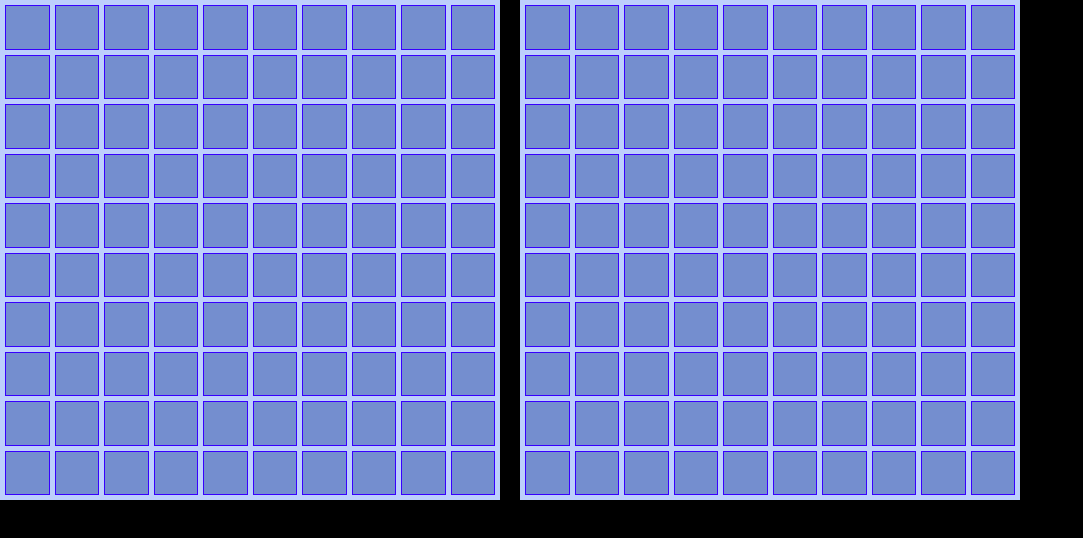
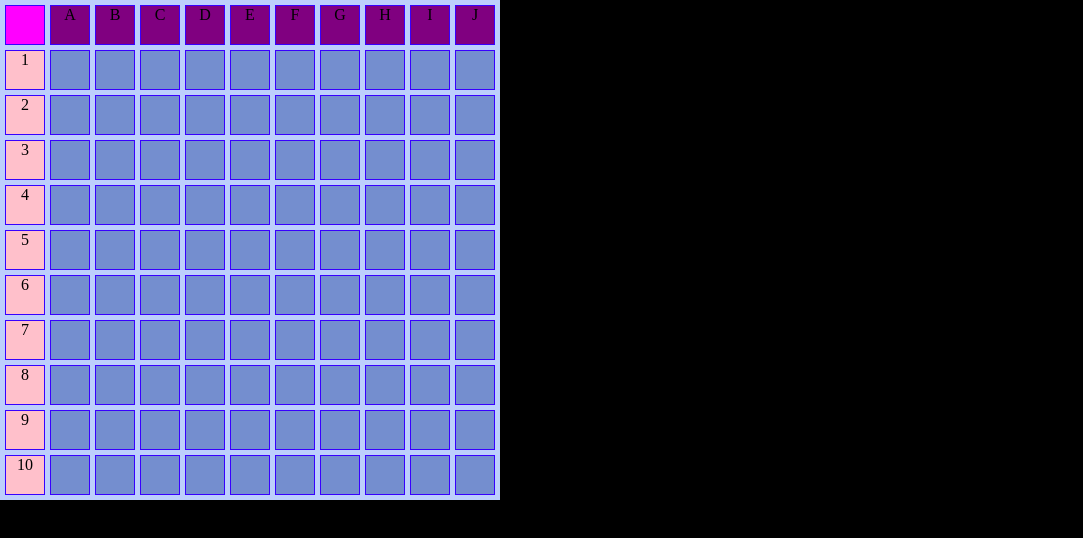
Before and after one commit to LuGodi/battleship-project, a website built with webpack: page dist/index.html in a window 1280 px wide. Shown: the whole page, without its empty margins (0-1083 px from the left). Built offline with nearby package versions, Linux system fonts and the light colour scheme.

Commit message:
Add board labels for better coordinate reading

```diff
--- a/src/board.css
+++ b/src/board.css
@@ -4,6 +4,55 @@
 }
 
 .board-container {
+  counter-reset: column;
+  counter-reset: row;
+  background-color: rgb(189, 207, 252);
+  height: 500px;
+  width: 500px;
+  display: grid;
+  grid-template-columns: repeat(11, 1fr);
+  grid-template-rows: repeat(11, 1fr);
+  gap: 5px;
+  padding: 5px;
+}
+.board-container > div {
+  border: 1px solid rgb(55, 0, 255);
+  background-color: rgb(116, 142, 207);
+}
+
+.board-container > [data-column="0"]:not([data-row="0"])::before {
+  content: counter(row);
+  display: block;
+  text-align: center;
+
+  background-color: pink;
+  height: 100%;
+  /* grid-column: attr(data-column);
+  grid-row: attr(data-column); */
+}
+.board-container > [data-row="0"]:not([data-column="0"]) {
+  counter-increment: column;
+}
+.board-container > [data-column="0"]:not([data-row="0"]) {
+  counter-increment: row;
+}
+.board-container > [data-row="0"]:not([data-column="0"])::before {
+  content: counter(column, upper-alpha);
+  display: block;
+  height: 100%;
+  text-align: center;
+  background-color: purple;
+}
+.board-container > [data-row="0"][data-column="0"] {
+  background-color: magenta;
+}
+
+/* .board-column-indicators {
+  grid-area: columnHeaders;
+  grid-row: 1/-1;
+}
+.board-row-indicator,
+.board-column-indicator {
   background-color: rgb(189, 207, 252);
   height: 500px;
   width: 500px;
@@ -13,15 +62,7 @@
   gap: 5px;
   padding: 5px;
 }
-.board-container > div {
-  border: 1px solid rgb(55, 0, 255);
-  background-color: rgb(116, 142, 207);
-}
-.board-column-indicators {
-  grid-area: columnHeaders;
-  grid-row: 1/-1;
-}
 .board-row-indicators {
   grid-area: rowHeaders;
   grid-column: 1/-1;
-}
+} */
--- a/src/index.js
+++ b/src/index.js
@@ -1,12 +1,12 @@
 console.log("hi");
 
-import Game from "./game";
-import { Board } from "./render";
+import Game from "./game.js";
 import "./style.css";
+import { Board } from "./render.js";
 
 const mainContainer = document.querySelector("body");
 console.log(mainContainer);
 const currentPlayerBoard = new Board();
 const enemyPlayerBoard = new Board();
 mainContainer.append(currentPlayerBoard.init(10, 10, "board-container"));
-mainContainer.append(enemyPlayerBoard.init(10, 10, "board-container"));
+// mainContainer.append(enemyPlayerBoard.init(10, 10, "board-container"));
--- a/src/render.js
+++ b/src/render.js
@@ -1,6 +1,5 @@
-import { css } from "webpack";
 import "./board.css";
-export default class Render {}
+export class Render {}
 
 export class Board {
   constructor(rows, columns, className) {
@@ -11,9 +10,15 @@ export class Board {
 
     const cells = [];
     //
-    for (let i = 0; i < cellNumber; i++) {
-      const cell = document.createElement("div");
-      cells.push(cell);
+
+    for (let i = 0; i <= rows; i++) {
+      for (let j = 0; j <= columns; j++) {
+        const cell = document.createElement("div");
+        cell.dataset.column = j;
+        cell.dataset.row = i;
+
+        cells.push(cell);
+      }
     }
 
     const boardContainer = document.createElement("div");
@@ -21,30 +26,30 @@ export class Board {
     boardContainer.classList.add(className);
     return boardContainer;
   }
-  //   #generateCells(rows, columns) {}
-  //   #columnIndicators(numCol) {
-  //     const cssClass = "board-column-indicator";
-  //     const letterCode = 65;
-  //     const container = document.createElement("div");
-  //     for (let i = 0; i < numCol; i++) {
-  //       const div = document.createElement("div");
-  //       div.classList.add(cssClass);
-  //       div.textContent = String.fromCharCode(letter);
-  //       container.appendChild(div);
-  //     }
+  #generateCells(rows, columns) {}
+  #columnIndicators(numCol) {
+    const cssClass = "board-column-indicator";
+    let letterCode = 65;
+    const container = document.createElement("div");
+    for (let i = 0; i < numCol; i++) {
+      const div = document.createElement("div");
+      div.classList.add(cssClass);
+      div.textContent = String.fromCharCode(letterCode++);
+      container.appendChild(div);
+    }
 
-  //     container.classList.add("board-column-indicators");
-  //     return container;
-  //   }
-  //   #rowIndicators(numRows) {
-  //     const cssClass = "bord-row-indicator";
-  //     const container = document.createElement("div");
-  //     for (let i = 0; i < numCol; i++) {
-  //       const row = document.createElement("div");
-  //       row.textContent = i;
-  //       row.classList.add(cssClass);
-  //       container.appendChild(container);
-  //     }
-  //     container.classList.add("bord-row-indicators");
-  //   }
+    container.classList.add("board-column-indicators");
+    return container;
+  }
+  #rowIndicators(numRows) {
+    const cssClass = "bord-row-indicator";
+    const container = document.createElement("div");
+    for (let i = 0; i < numRows; i++) {
+      const row = document.createElement("div");
+      row.textContent = i;
+      row.classList.add(cssClass);
+      container.appendChild(row);
+    }
+    container.classList.add("bord-row-indicators");
+  }
 }
```
